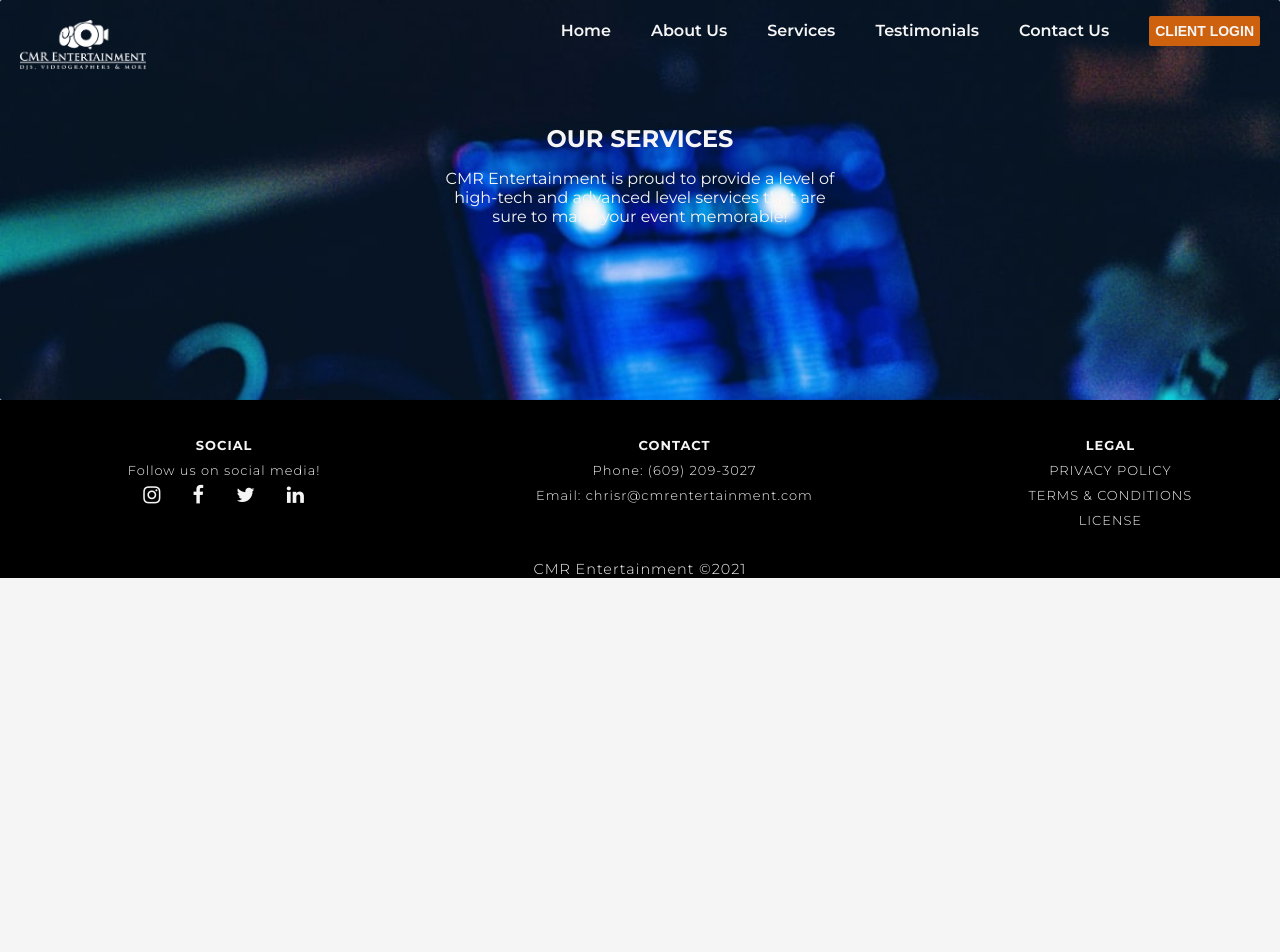
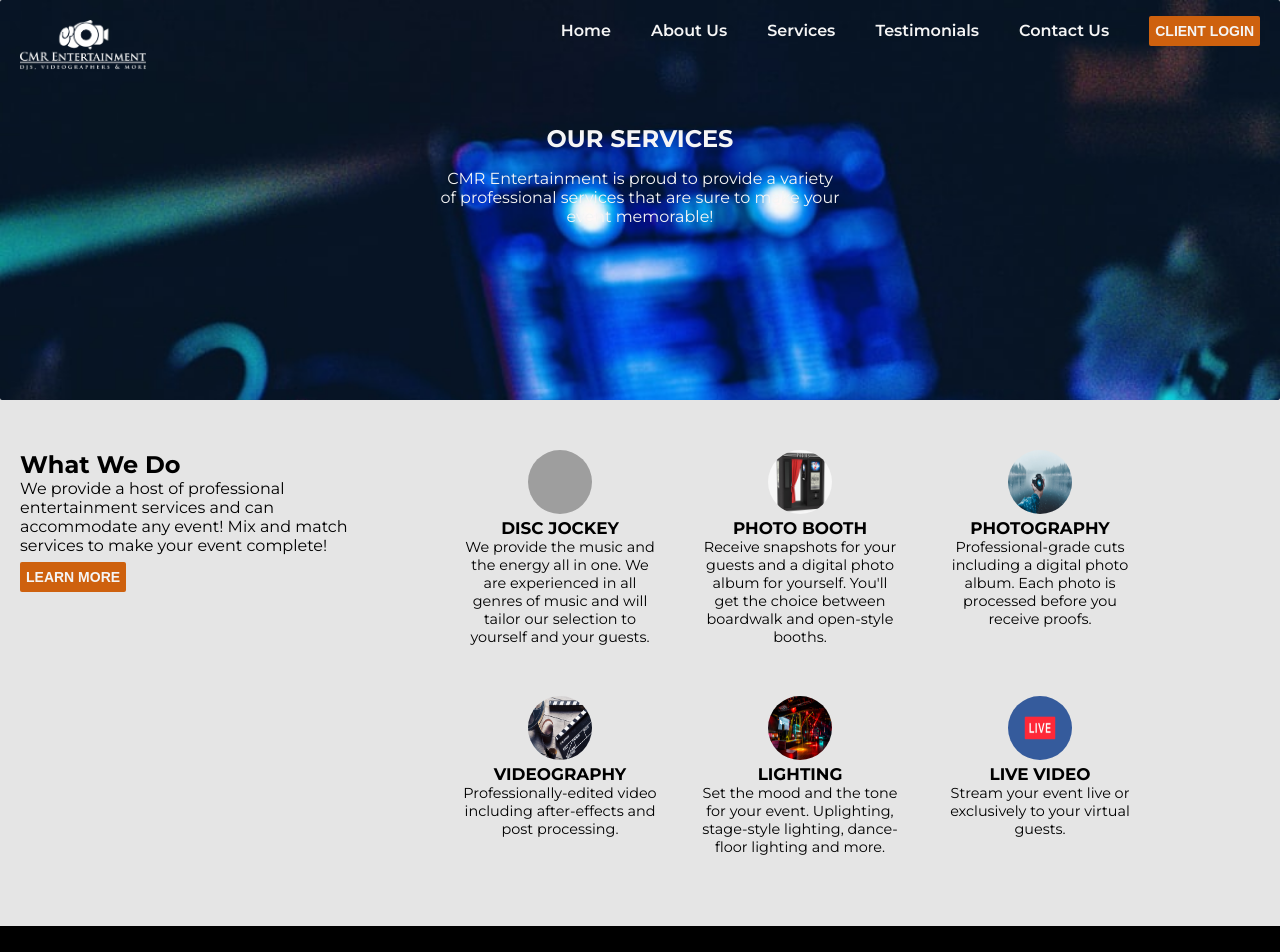
Before and after one commit to crinaldi44/CMR-Entertainment, a React (Create React App) app: page /services in a window 1280 px wide. Shown: the top 952 px of the page. Before the commit the page ends 800 px from the top, so only its background shows below. Built offline with nearby package versions, Linux system fonts and the light colour scheme; grey boxes are pictures that could not be loaded.

Commit message:
ServicesCatalogue Modifications
Removed ServicesCatalogue from Index page and replaced to services page component. Re-styled Card paragraph design as previous coloration would make it difficult for those who are color-blind.

```diff
--- a/src/components/Card.css
+++ b/src/components/Card.css
@@ -18,7 +18,7 @@
   width: 60px;
   height: 60px;
   border-radius: 50%;
-  box-shadow: 0px 0px 10px 0px rgba(0,0,0, 0.5);
+  /* box-shadow: 0px 0px 10px 0px rgba(0,0,0, 0.5); */
 }
 
 .card__container h3 {
@@ -26,7 +26,6 @@
 }
 
 .card__container p {
-  color: rgb(153, 153, 153);
   margin: 0;
 }
 
--- a/src/components/ServicesCatalogue.css
+++ b/src/components/ServicesCatalogue.css
@@ -1,6 +1,6 @@
 .services__container__sub {
     display: flex;
-    flex-direction: column;
+    flex-direction: row;
     justify-content: center;
     margin-top: 30px;
     animation: slideIn 1s;
@@ -9,7 +9,7 @@
 }
 
 .services__container__sub__description {
-    text-align: center;
+    text-align: left;
     margin-bottom: 40px;
 }
 
@@ -17,15 +17,15 @@
     display: flex;
     flex-direction: row;
     justify-content: center;
+    align-self: center;
     flex-wrap: wrap;
     width: 100%;
+    max-width: 900px;
     font-size: 90%;
 }
 
 .services__container__sub__description p {
     margin: 0;
-    margin-left: auto;
-    margin-right: auto;
     max-width: 400px;
     margin-bottom: 2%;
 }
--- a/src/components/ServicesCatalogue.js
+++ b/src/components/ServicesCatalogue.js
@@ -8,15 +8,16 @@ import Photo4 from '../images/services/lighting.jpeg'
 import Photo5 from '../images/services/live-video.jpeg'
 import './ServicesCatalogue.css'
 import Button from './Button'
+import { Link } from 'react-router-dom'
 
 const ServicesCatalogue = () => {
 
     return (
         <div id="container" className="services__container__sub">
                 <div className="services__container__sub__description">
-                    <h2>Customize your event.</h2>
-                    <p>We can accommodate any event! Mix and match services to make your event complete!</p>
-                    <Button text="LEARN MORE"/>
+                    <h2>What We Do</h2>
+                    <p>We provide a host of professional entertainment services and can accommodate any event! Mix and match services to make your event complete!</p>
+                    <Link to='/services/'><Button text="LEARN MORE"/></Link>
                 </div>
                 <div className="services__container__catalogue">
                     <Card title="DISC JOCKEY" subtitle="We provide the music and the energy all in one. We are experienced in all genres of music and will tailor our selection to yourself and your guests." image={Photo}/>
--- a/src/pages/Index.js
+++ b/src/pages/Index.js
@@ -9,7 +9,6 @@ const Index = () => {
         <div>
             <Hero />
             <Welcome />
-            <ServicesCatalogue />
         </div>
     )
 }
--- a/src/pages/Services.js
+++ b/src/pages/Services.js
@@ -1,12 +1,14 @@
 import React from 'react'
 import './Services.css'
 import Banner from '../components/Banner'
+import ServicesCatalogue from '../components/ServicesCatalogue'
 
 
 const Services = () => {
     return (
         <div className="services__container">
-            <Banner title="OUR SERVICES" details="CMR Entertainment is proud to provide a level of high-tech and advanced level services that are sure to make your event memorable!"/>
+            <Banner title="OUR SERVICES" details="CMR Entertainment is proud to provide a variety of professional services that are sure to make your event memorable!"/>
+            <ServicesCatalogue />
         </div>
     )
 }
```
